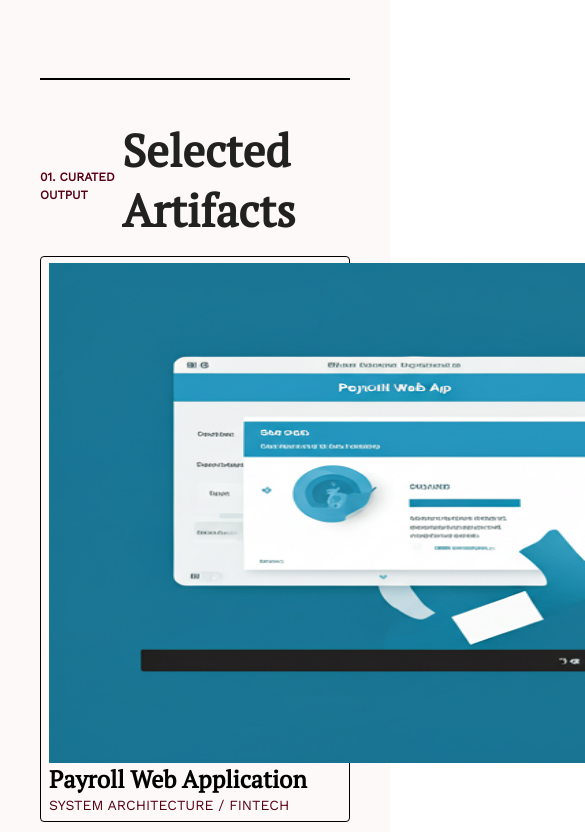
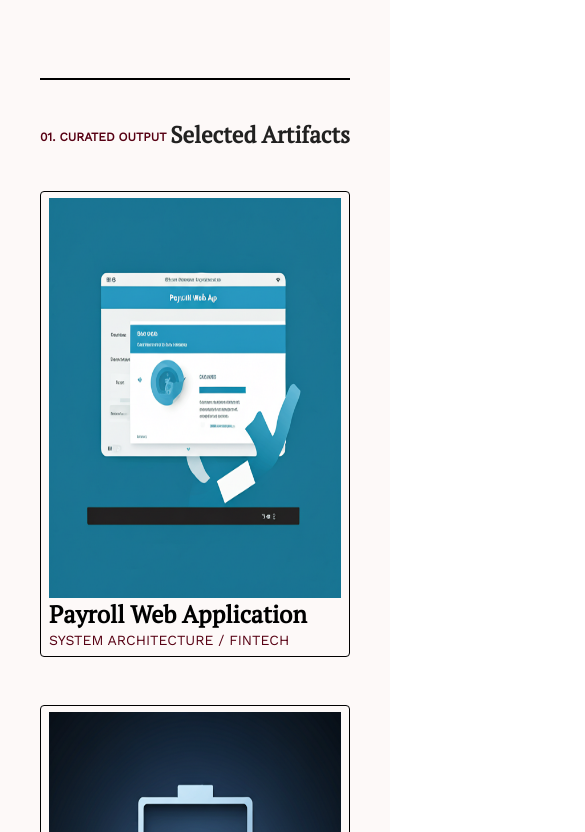
Before and after one commit to citra-rahman/citra-rahman.github.io, a Next.js app: page / in a window 390 px wide. Shown: the part 1472-2304 px from the top of the page, 585 px wide, since content can reach past the window. Built offline with nearby package versions, Linux system fonts and the light colour scheme.

Commit message:
fix responsive layout

```diff
--- a/src/app/page.tsx
+++ b/src/app/page.tsx
@@ -92,11 +92,13 @@ export default function Home() {
           </Grid>
           <Grid id="selected works">
             <Grid
+              spacing={2}
               sx={{
                 display: "flex",
                 flexDirection: "row",
                 alignItems: "center",
                 justifyContent: "space-between",
+                paddingBottom: 4
               }}
             >
               <Typography color="primary" sx={titleStyle} gutterBottom>
@@ -104,7 +106,10 @@ export default function Home() {
               </Typography>
               <Typography
                 variant="h5"
-                sx={{ fontSize: "45px", fontWeight: "bold" }}
+                sx={{
+                  fontSize: { md: "45px", xs: "23px" },
+                  fontWeight: "bold",
+                }}
                 gutterBottom
               >
                 Selected Artifacts
@@ -118,6 +123,7 @@ export default function Home() {
                 flexDirection: "row",
                 marginBottom: 10,
                 paddingBottom: 10,
+                justifyContent: "center",
                 borderBottom: "2px solid black",
               }}
               container
@@ -151,6 +157,7 @@ export default function Home() {
             <Grid id="professional_journey" size={{ md: 7, xs: 12 }}>
               <Grid
                 id="title"
+                spacing={4}
                 sx={{
                   display: "flex",
                   direction: "row",
@@ -165,7 +172,7 @@ export default function Home() {
                 </Typography>
                 <Typography
                   variant="h5"
-                  sx={{ fontSize: "46px", fontWeight: "bold" }}
+                  sx={{ fontSize: {md: "46px", xs: "23px"}, fontWeight: "bold" }}
                 >
                   Professional Journey
                 </Typography>
@@ -243,20 +250,26 @@ export default function Home() {
             id="hero"
             component="section"
             sx={{
-              padding: 10,
+              padding: { md: 10, xs: 5 },
               alignItems: "center",
             }}
           >
             <Typography
               variant="h5"
-              sx={{ fontSize: "5rem", fontWeight: "bold" }}
+              sx={{
+                fontSize: { md: "5rem", xs: "1.5rem" },
+                fontWeight: "bold",
+              }}
               gutterBottom
             >
               READY TO BUILD
             </Typography>
             <Typography
               variant="h5"
-              sx={{ fontSize: "2.5rem", color: "primary.main" }}
+              sx={{
+                fontSize: { md: "2.5rem", xs: "1rem" },
+                color: "primary.main",
+              }}
               gutterBottom
             >
               YOUR OWN E-COMMERCE?
--- a/src/components/Footer.tsx
+++ b/src/components/Footer.tsx
@@ -13,15 +13,27 @@ export default function Footer() {
       direction="row"
       spacing={8}
       sx={{
-        padding: 12,
+        alignItems: "center",
+        padding: { md: 12, xs: 2 },
         justifyContent: "space-between",
-        alignItems: "center",
       }}
     >
-      <Typography variant="h5" sx={{ fontSize: "21px", fontStyle: "italic" }}>
+      <Typography
+        variant="h5"
+        sx={{
+          fontSize: "21px",
+          fontStyle: "italic",
+        }}
+      >
         ARCHIVAL PERSISTENCE
       </Typography>
-      <Typography sx={{ fontSize: "11px", maxWidth: 250 }}>
+      <Typography
+        sx={{
+          fontSize: "11px",
+          maxWidth: 250,
+          display: { xs: "none", sm: "block" },
+        }}
+      >
         © {new Date(Date.now()).getFullYear()} ARCHIVAL PERSISTENCE. BUILT FOR
         THE DISCERNING WEB.
       </Typography>
--- a/src/components/Header.tsx
+++ b/src/components/Header.tsx
@@ -12,7 +12,6 @@ import ListItemButton from "@mui/material/ListItemButton";
 import ListItemText from "@mui/material/ListItemText";
 import MenuIcon from "@mui/icons-material/Menu";
 import Toolbar from "@mui/material/Toolbar";
-import Typography from "@mui/material/Typography";
 import Button from "@mui/material/Button";
 import Link from "@mui/material/Link";
 import { navItems } from "@/data";
--- a/src/components/ProjectCard.tsx
+++ b/src/components/ProjectCard.tsx
@@ -1,6 +1,6 @@
 "use client";
 import Image from "next/image";
-import { Typography, Button } from "@mui/material";
+import { Typography, Button, Box } from "@mui/material";
 import { projectCardProp } from "@/libs/type";
 
 export default function ProjectCard({
@@ -10,6 +10,8 @@ export default function ProjectCard({
   description,
   link,
 }: projectCardProp) {
+  const mdBtnSize = (key: number) => (key === 1 || key === 4 ? 800 : 400);
+
   return (
     <Button
       href={link}
@@ -19,16 +21,18 @@ export default function ProjectCard({
         flexDirection: "column",
         alignItems: "start",
         border: "1px solid black",
+        width: { md: mdBtnSize(id), xs: 400 },
         "&:hover": {
-          transform: "scale(1.1)"
+          transform: "scale(1.1)",
         },
       }}
     >
       <Image
         alt={name}
         src={imgPath}
-        width={id === 1 || id === 4 ? 700 : 400}
-        height={500}
+        width={0}
+        height={0}
+        style={{ width: "100%", height: 400 }}
       />
       <Typography
         variant="h5"
```
